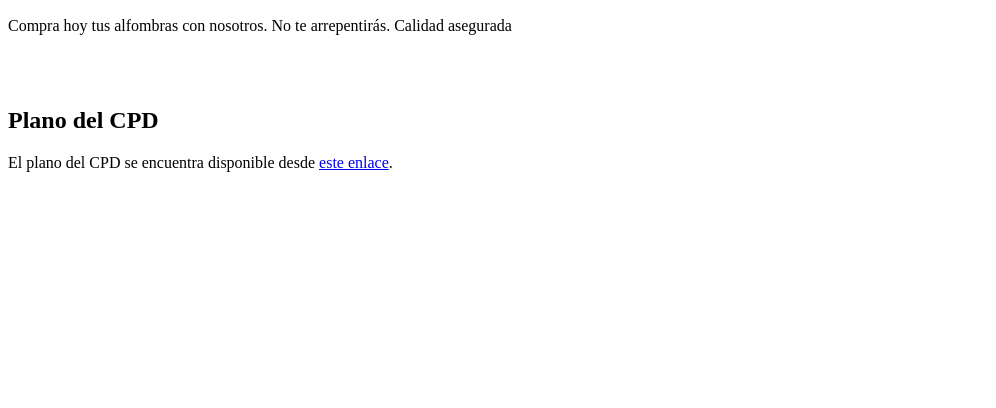
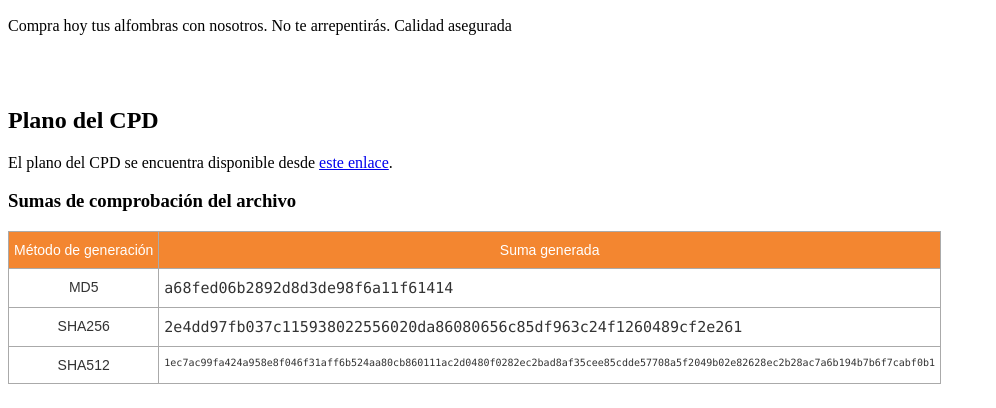
Before and after one commit to gonzaleztroyano/ASIR2-SYAD-P1, a plain HTML site: page public/index.html in a window 1280 px wide. Shown: the part 110-518 px from the top of the page, without its empty margins (0-996 px from the left). Drawn offline with Linux system fonts and the light colour scheme.

Commit message:
Añadir tabla de checsum a web

```diff
--- a/public/index.html
+++ b/public/index.html
@@ -6,6 +6,20 @@
     <title>Carpet4You</title>
     <link rel="icon" type="image/png" href="images/carpet_yellowline_32.png" sizes="32x32">
     <!--Icono descargado desde Flaticon, creado por "yellowline"-->
+    <style type="text/css">
+        .tg  {border-collapse:collapse;border-color:#aaa;border-spacing:0;}
+        .tg td{background-color:#fff;border-color:#aaa;border-style:solid;border-width:1px;color:#333;
+          font-family:Arial, sans-serif;font-size:14px;overflow:hidden;padding:10px 5px;word-break:normal;}
+        .tg th{background-color:#f38630;border-color:#aaa;border-style:solid;border-width:1px;color:#fff;
+          font-family:Arial, sans-serif;font-size:14px;font-weight:normal;overflow:hidden;padding:10px 5px;word-break:normal;}
+        .tg .tg-9m1h{font-family:"Lucida Console", Monaco, monospace !important;;font-size:15px;text-align:left;vertical-align:top}
+        .tg .tg-baqh{text-align:center;vertical-align:top}
+        .tg .tg-c3ow{border-color:inherit;text-align:center;vertical-align:top}
+        .tg .tg-99oa{font-family:"Lucida Console", Monaco, monospace !important;;font-size:10px;text-align:left;vertical-align:top}
+        .tg .tg-0pky{border-color:inherit;text-align:left;vertical-align:top}
+        .tg .tg-7ptc{border-color:inherit;font-family:"Lucida Console", Monaco, monospace !important;;font-size:15px;text-align:left;
+          vertical-align:top}
+        </style>
   </head>
   <body>
     <h1>Carpet4You</h1>
@@ -15,5 +29,30 @@
 
     <h2>Plano del CPD</h2>
         <p>El plano del CPD se encuentra disponible desde <a href="./images/plano_CPD.pdf">este enlace</a>.</p>
+
+        <h3>Sumas de comprobación del archivo</h3>
+
+        <table class="tg">
+            <thead>
+              <tr>
+                <th class="tg-0pky">Método de generación</th>
+                <th class="tg-c3ow">Suma generada</th>
+              </tr>
+            </thead>
+            <tbody>
+              <tr>
+                <td class="tg-c3ow">MD5</td>
+                <td class="tg-7ptc">a68fed06b2892d8d3de98f6a11f61414</td>
+              </tr>
+              <tr>
+                <td class="tg-baqh">SHA256</td>
+                <td class="tg-9m1h">2e4dd97fb037c115938022556020da86080656c85df963c24f1260489cf2e261</td>
+              </tr>
+              <tr>
+                <td class="tg-baqh">SHA512</td>
+                <td class="tg-99oa">1ec7ac99fa424a958e8f046f31aff6b524aa80cb860111ac2d0480f0282ec2bad8af35cee85cdde57708a5f2049b02e82628ec2b28ac7a6b194b7b6f7cabf0b1</td>
+              </tr>
+            </tbody>
+            </table>
   </body>
 </html>
```
Also changed, not shown: 1 other file.
